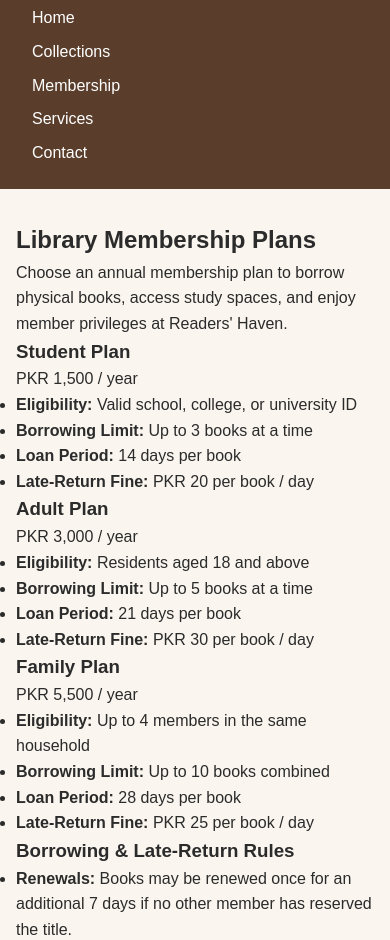
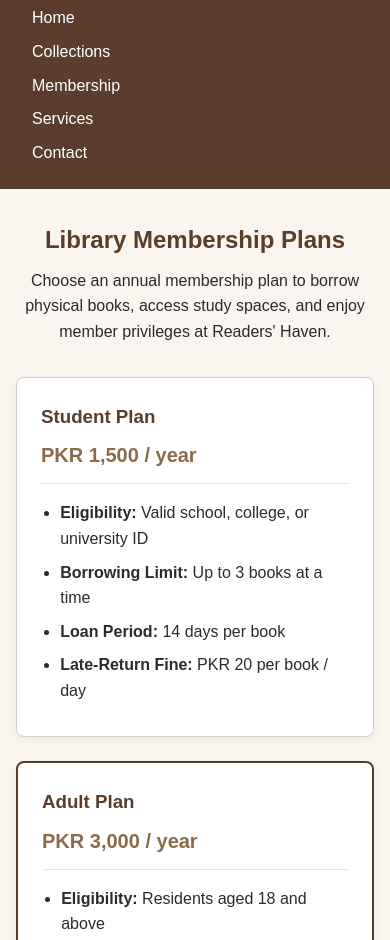
Before and after one commit to batkk007/readers-haven-library, a website: page src/membership.html in a window 390 px wide. Shown: the part 121-1061 px from the top of the page. Drawn offline with Linux system fonts and the light colour scheme.

Commit message:
style: add membership card layout and responsive media query

```diff
--- a/styles/style.css
+++ b/styles/style.css
@@ -187,4 +187,82 @@ footer {
     .collections-grid {
         grid-template-columns: 1fr;
     }
+  }
+/* Membership Page Styling */
+
+.membership-page {
+  max-width: 960px;
+  margin: 2rem auto;
+  padding: 0 1rem;
 }
+
+.membership-intro {
+  text-align: center;
+  margin-bottom: 2rem;
+}
+
+.membership-intro h2 {
+  color: #5a3e2b;
+  margin-bottom: 0.5rem;
+}
+
+.membership-grid {
+  display: grid;
+  grid-template-columns: repeat(3, 1fr);
+  gap: 1.5rem;
+  margin-bottom: 2rem;
+}
+
+.membership-card {
+  background: #fff;
+  border: 1px solid #d8cfc4;
+  border-radius: 8px;
+  padding: 1.5rem;
+  box-shadow: 0 2px 8px rgba(0, 0, 0, 0.06);
+}
+
+.membership-card.featured-plan {
+  border: 2px solid #5a3e2b;
+}
+
+.membership-card h3 {
+  color: #5a3e2b;
+  margin-bottom: 0.5rem;
+}
+
+.membership-price {
+  font-size: 1.25rem;
+  font-weight: bold;
+  color: #8b6b4a;
+  margin-bottom: 1rem;
+  padding-bottom: 0.75rem;
+  border-bottom: 1px solid #eee6dc;
+}
+
+.membership-card ul,
+.membership-rules ul {
+  padding-left: 1.2rem;
+}
+
+.membership-card li,
+.membership-rules li {
+  margin-bottom: 0.5rem;
+}
+
+.membership-rules {
+  background: #fff;
+  border-left: 4px solid #5a3e2b;
+  border-radius: 6px;
+  padding: 1.5rem;
+}
+
+.membership-rules h3 {
+  color: #5a3e2b;
+  margin-bottom: 0.75rem;
+}
+
+@media (max-width: 768px) {
+  .membership-grid {
+    grid-template-columns: 1fr;
+  }
+}
```
